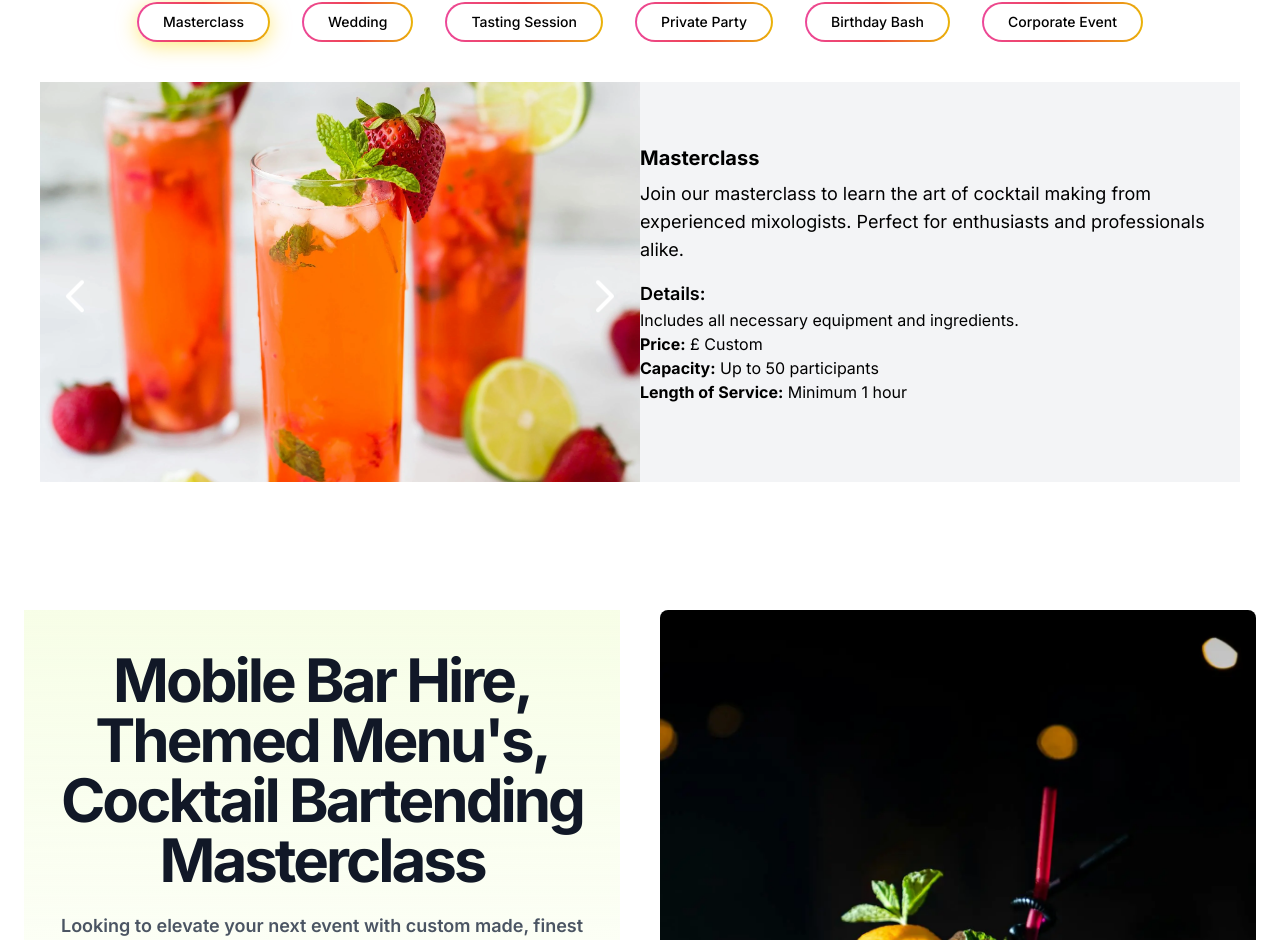
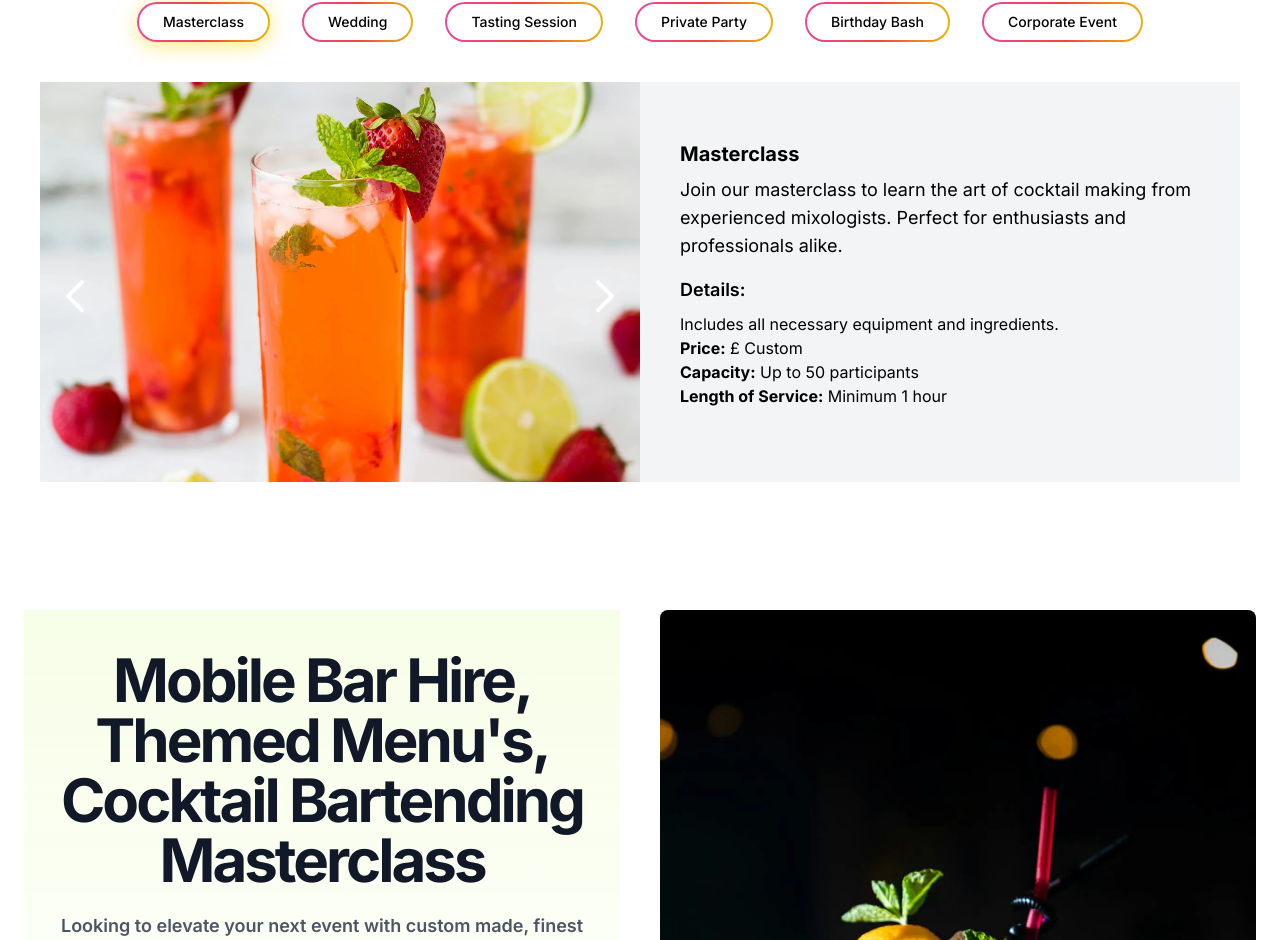
Before and after one commit to amora92/tailwind_mybartenders, a Next.js app: page / in a window 1280 px wide. Shown: the part 882-1822 px from the top of the page. Built offline with nearby package versions, Linux system fonts and the light colour scheme.

Commit message:
services responsiveness
services responsiveness

```diff
--- a/components/ServicesSection.tsx
+++ b/components/ServicesSection.tsx
@@ -158,14 +158,14 @@ const ServicesSection = () => {
               </svg>
             </button>
           </div>
-          <div className='w-full md:w-1/2 h-[50vh] bg-gray-100  flex items-center'>
-            <div className='w-full'>
+          <div className='w-full md:w-1/2 h-[50vh] bg-gray-100 flex items-center'>
+            <div className='w-full md:ml-10'>
               <h3 className='text-xl font-bold mb-2'>
                 {selectedService.title}
               </h3>
               <p className='text-lg mb-2'>{selectedService.description}</p>
               <div className='my-4'>
-                <h3 className='text-lg font-semibold'>Details:</h3>
+                <h3 className='text-lg font-semibold mb-2'>Details:</h3>
                 <p>{selectedService.additionalInfo}</p>
                 <p>
                   <strong>Price:</strong> {selectedService.price}
```
